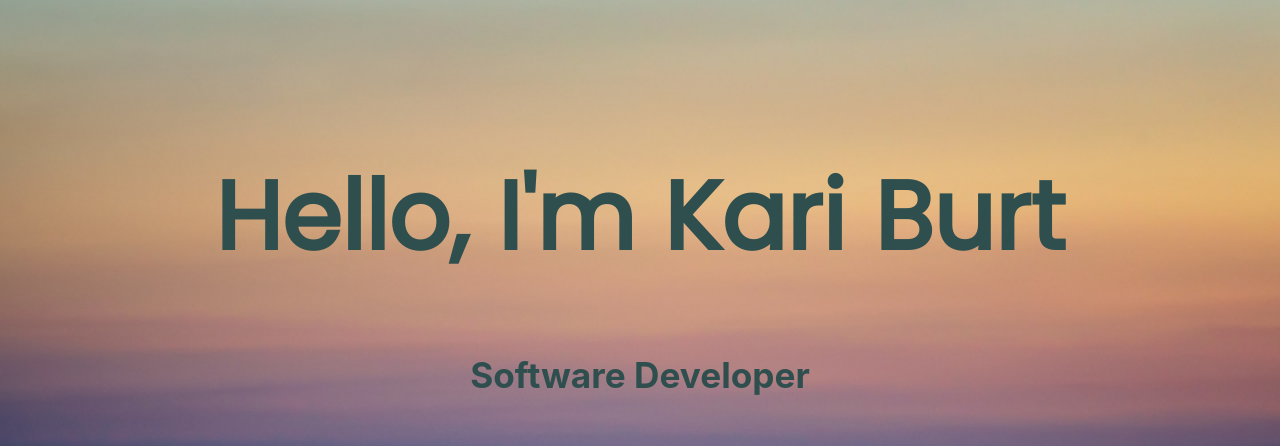
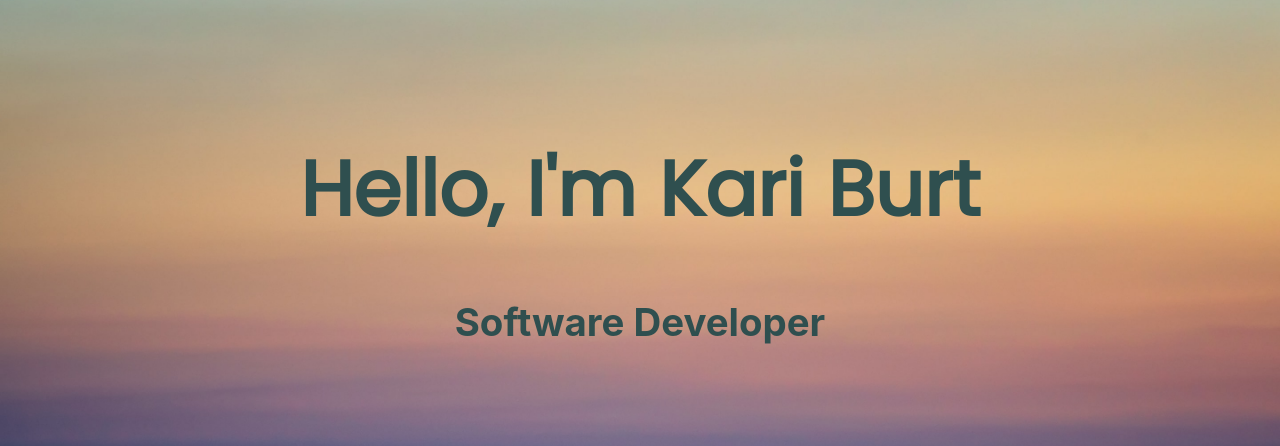
Before and after one commit to KariAndreah/kari, a React (Create React App) app: page / in a window 1280 px wide. Shown: the part 120-566 px from the top of the page. Built offline with nearby package versions, Linux system fonts and the light colour scheme.

Commit message:
Restyling

```diff
--- a/src/components/layout.css
+++ b/src/components/layout.css
@@ -16,10 +16,10 @@
     margin: auto;
 }
 .name{
-    font-size: max(6em, 55px);
+    font-size: max(6vw, 55px);
 }
 .job{
-    font-size: max(2.2em,25px);
+    font-size: max(3vw, 25px);
 }
 
 /* About */
@@ -33,7 +33,7 @@
 .containerAbout{
     display: flex;
     flex-wrap:wrap;
-    width:80%;
+    width:85%;
     margin:auto;
     justify-content: space-around;
 }
@@ -59,7 +59,7 @@
 }
 .aboutP{
     margin-top: -1.5em;
-    font-size: 1em;
+    font-size: 1rem;
     text-align: left;
 }
 
```
